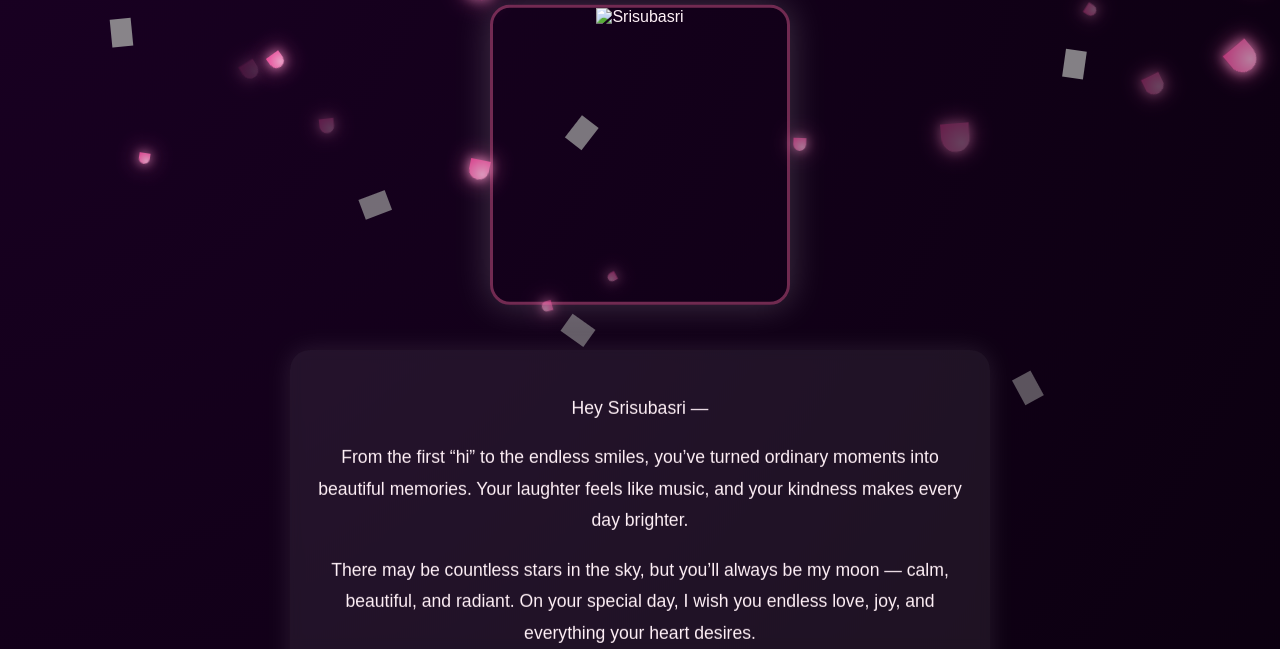
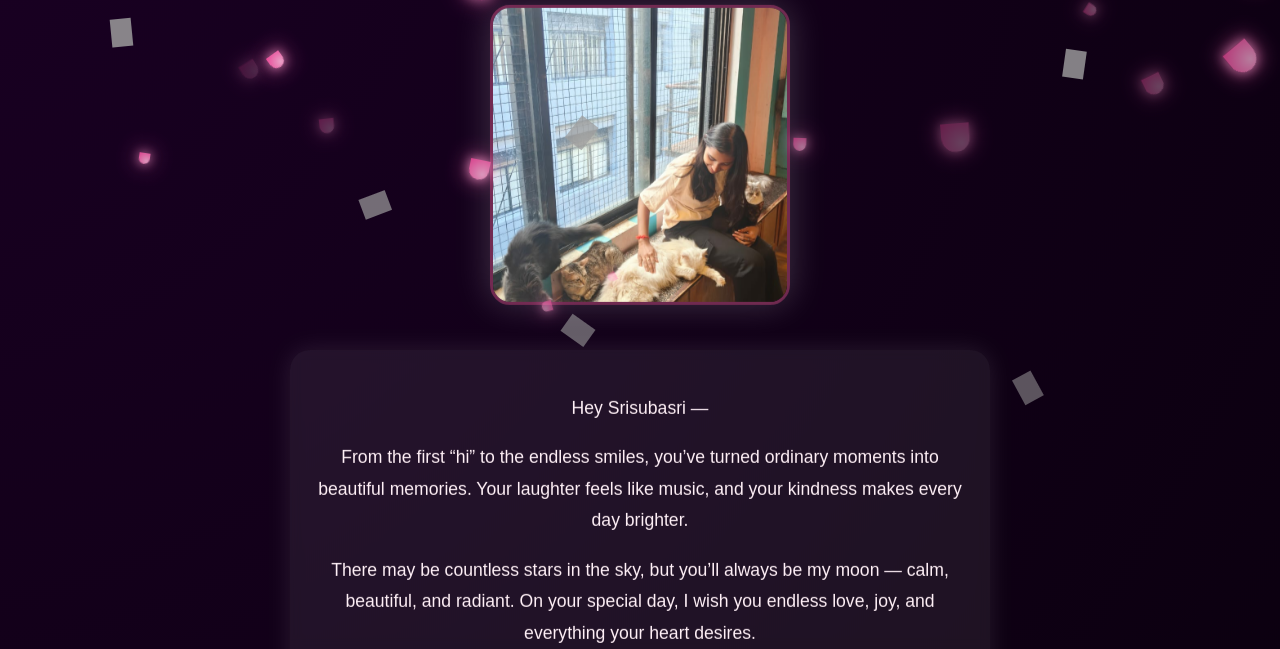
Before and after one commit to Ravanagod/suba, a plain HTML site: page index.html in a window 1280 px wide. Shown: the part 151-800 px from the top of the page. Drawn offline with Linux system fonts and the light colour scheme; grey boxes are pictures that could not be loaded.

Commit message:
Update index.html

```diff
--- a/index.html
+++ b/index.html
@@ -122,7 +122,7 @@
   <div class="container">
     <h1>Happy Birthday, Srisubasri 💖</h1>
 
-    <div class="photo"><img src="images/subasree.jpg" alt="Srisubasri"></div>
+    <div class="photo"><img src="subasree.jpg" alt="Srisubasri"></div>
 
     <div class="msg">
       <p>Hey Srisubasri —</p>
```
